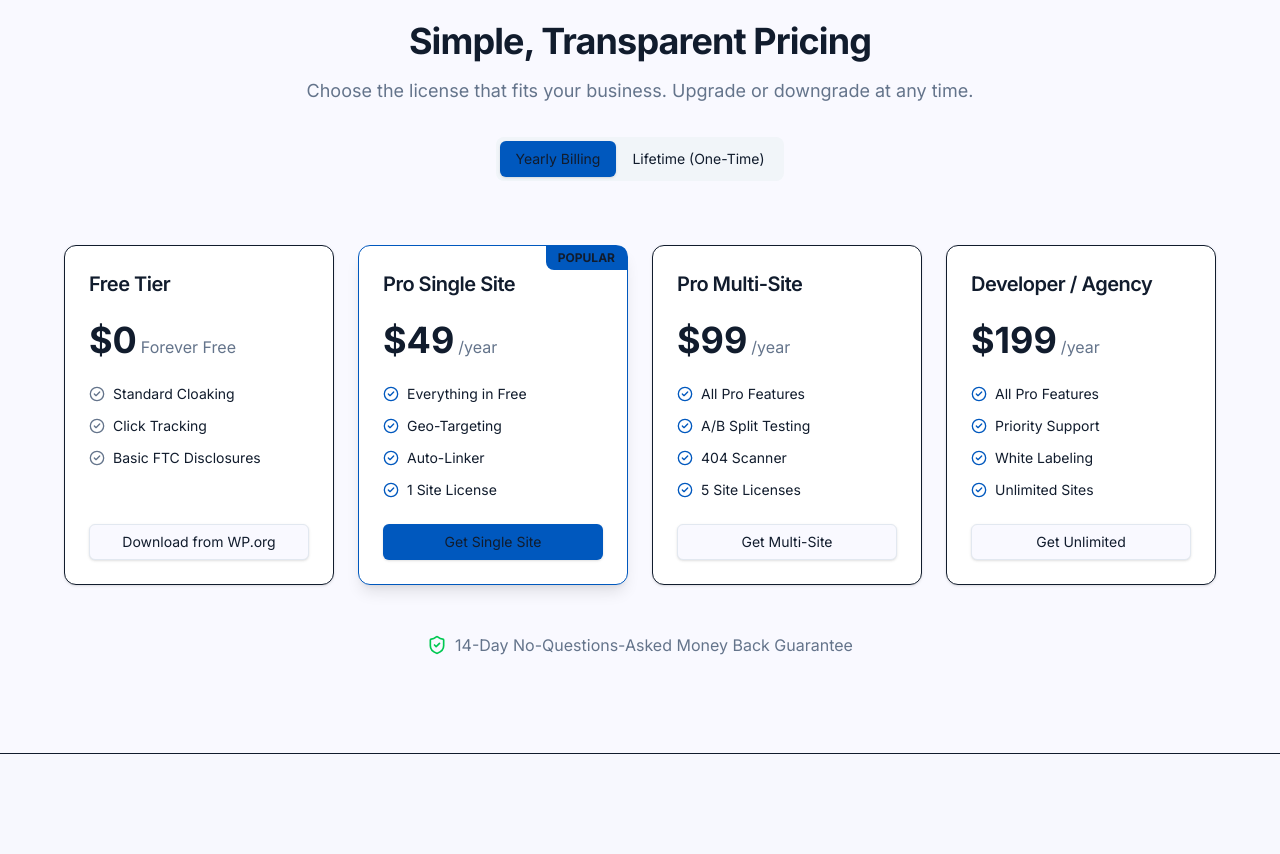
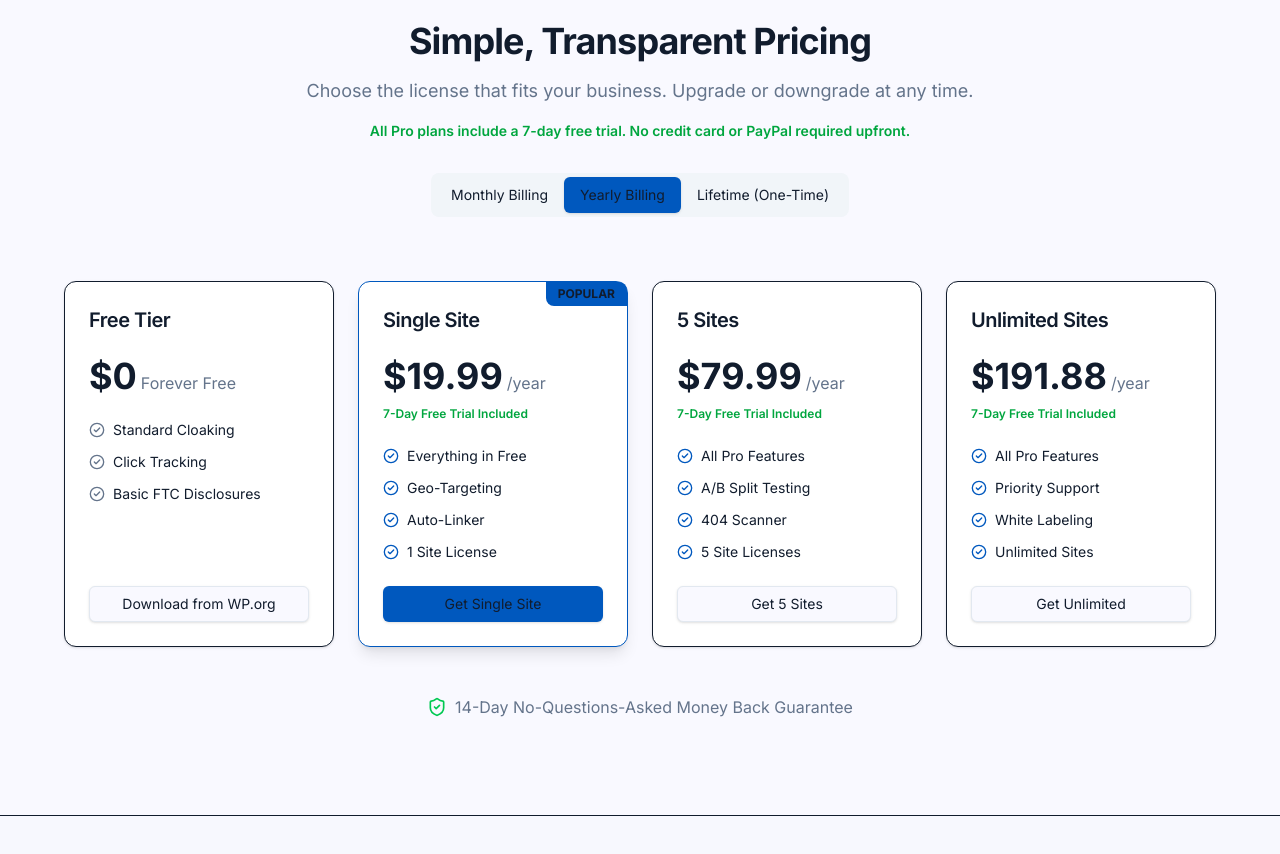
Before and after one commit to abusaeedsayem/VibePressStudio, a Next.js app: page /products/smart-affiliate-link-cloaker in a window 1280 px wide. Shown: the part 2800-3654 px from the top of the page. Built offline with nearby package versions, Linux system fonts and the light colour scheme.

Commit message:
Update Smart Affiliate Link Cloaker pricing plans and trial duration to match Freemius dashboard settings

```diff
--- a/src/app/products/smart-affiliate-link-cloaker/page.tsx
+++ b/src/app/products/smart-affiliate-link-cloaker/page.tsx
@@ -15,7 +15,7 @@ import {
 import { motion } from "framer-motion";
 
 export default function SmartAffiliateLinkCloakerPage() {
-  const [billingCycle, setBillingCycle] = useState<"yearly" | "lifetime">("yearly");
+  const [billingCycle, setBillingCycle] = useState<"monthly" | "yearly" | "lifetime">("yearly");
 
   return (
     <div className="flex flex-col min-h-screen">
@@ -248,9 +248,17 @@ export default function SmartAffiliateLinkCloakerPage() {
         <div className="container px-4 md:px-6 mx-auto">
           <div className="text-center max-w-3xl mx-auto mb-16">
             <h2 className="text-3xl md:text-4xl font-bold tracking-tight mb-4">Simple, Transparent Pricing</h2>
-            <p className="text-lg text-muted-foreground mb-8">Choose the license that fits your business. Upgrade or downgrade at any time.</p>
+            <p className="text-lg text-muted-foreground mb-4">Choose the license that fits your business. Upgrade or downgrade at any time.</p>
+            <p className="text-sm text-green-600 dark:text-green-400 font-semibold mb-8">All Pro plans include a 7-day free trial. No credit card or PayPal required upfront.</p>
 
             <div className="inline-flex bg-muted p-1 rounded-lg">
+              <Button
+                variant={billingCycle === "monthly" ? "default" : "ghost"}
+                onClick={() => setBillingCycle("monthly")}
+                className="rounded-md"
+              >
+                Monthly Billing
+              </Button>
               <Button
                 variant={billingCycle === "yearly" ? "default" : "ghost"}
                 onClick={() => setBillingCycle("yearly")}
@@ -292,15 +300,24 @@ export default function SmartAffiliateLinkCloakerPage() {
               </CardFooter>
             </Card>
 
-            {/* Pro Single */}
+            {/* Single Site */}
             <Card className="flex flex-col border-primary shadow-lg relative">
               <div className="absolute top-0 right-0 bg-primary text-primary-foreground text-xs font-bold px-3 py-1 rounded-bl-lg rounded-tr-lg">POPULAR</div>
               <CardHeader>
-                <CardTitle className="text-xl">Pro Single Site</CardTitle>
+                <CardTitle className="text-xl">Single Site</CardTitle>
                 <div className="mt-4">
-                  <span className="text-4xl font-bold">${billingCycle === "yearly" ? "49" : "149"}</span>
-                  <span className="text-muted-foreground ml-1">{billingCycle === "yearly" ? "/year" : "lifetime"}</span>
+                  <span className="text-4xl font-bold">
+                    ${billingCycle === "monthly" ? "2.99" : billingCycle === "yearly" ? "19.99" : "59.99"}
+                  </span>
+                  <span className="text-muted-foreground ml-1">
+                    {billingCycle === "monthly" ? "/month" : billingCycle === "yearly" ? "/year" : " lifetime"}
+                  </span>
                 </div>
+                {billingCycle !== "lifetime" && (
+                  <div className="text-xs text-green-600 dark:text-green-400 font-semibold mt-1">
+                    7-Day Free Trial Included
+                  </div>
+                )}
               </CardHeader>
               <CardContent className="flex-1">
                 <ul className="space-y-3">
@@ -311,18 +328,34 @@ export default function SmartAffiliateLinkCloakerPage() {
                 </ul>
               </CardContent>
               <CardFooter>
-                <Button className="w-full">Get Single Site</Button>
+                <Button className="w-full" asChild>
+                  <Link
+                    href={`https://checkout.freemius.com/checkout/hosted/?plan=83865&billing_cycle=${billingCycle === "yearly" ? "annual" : billingCycle}`}
+                    target="_blank"
+                  >
+                    Get Single Site
+                  </Link>
+                </Button>
               </CardFooter>
             </Card>
 
-            {/* Pro Multi */}
+            {/* 5 Sites */}
             <Card className="flex flex-col">
               <CardHeader>
-                <CardTitle className="text-xl">Pro Multi-Site</CardTitle>
+                <CardTitle className="text-xl">5 Sites</CardTitle>
                 <div className="mt-4">
-                  <span className="text-4xl font-bold">${billingCycle === "yearly" ? "99" : "299"}</span>
-                  <span className="text-muted-foreground ml-1">{billingCycle === "yearly" ? "/year" : "lifetime"}</span>
+                  <span className="text-4xl font-bold">
+                    ${billingCycle === "monthly" ? "7.99" : billingCycle === "yearly" ? "79.99" : "239.99"}
+                  </span>
+                  <span className="text-muted-foreground ml-1">
+                    {billingCycle === "monthly" ? "/month" : billingCycle === "yearly" ? "/year" : " lifetime"}
+                  </span>
                 </div>
+                {billingCycle !== "lifetime" && (
+                  <div className="text-xs text-green-600 dark:text-green-400 font-semibold mt-1">
+                    7-Day Free Trial Included
+                  </div>
+                )}
               </CardHeader>
               <CardContent className="flex-1">
                 <ul className="space-y-3">
@@ -333,18 +366,34 @@ export default function SmartAffiliateLinkCloakerPage() {
                 </ul>
               </CardContent>
               <CardFooter>
-                <Button variant="outline" className="w-full">Get Multi-Site</Button>
+                <Button variant="outline" className="w-full" asChild>
+                  <Link
+                    href={`https://checkout.freemius.com/checkout/hosted/?plan=83866&billing_cycle=${billingCycle === "yearly" ? "annual" : billingCycle}`}
+                    target="_blank"
+                  >
+                    Get 5 Sites
+                  </Link>
+                </Button>
               </CardFooter>
             </Card>
 
-            {/* Developer */}
+            {/* Unlimited Sites */}
             <Card className="flex flex-col">
               <CardHeader>
-                <CardTitle className="text-xl">Developer / Agency</CardTitle>
+                <CardTitle className="text-xl">Unlimited Sites</CardTitle>
                 <div className="mt-4">
-                  <span className="text-4xl font-bold">${billingCycle === "yearly" ? "199" : "499"}</span>
-                  <span className="text-muted-foreground ml-1">{billingCycle === "yearly" ? "/year" : "lifetime"}</span>
+                  <span className="text-4xl font-bold">
+                    ${billingCycle === "monthly" ? "19.99" : billingCycle === "yearly" ? "191.88" : "499.99"}
+                  </span>
+                  <span className="text-muted-foreground ml-1">
+                    {billingCycle === "monthly" ? "/month" : billingCycle === "yearly" ? "/year" : " lifetime"}
+                  </span>
                 </div>
+                {billingCycle !== "lifetime" && (
+                  <div className="text-xs text-green-600 dark:text-green-400 font-semibold mt-1">
+                    7-Day Free Trial Included
+                  </div>
+                )}
               </CardHeader>
               <CardContent className="flex-1">
                 <ul className="space-y-3">
@@ -355,7 +404,14 @@ export default function SmartAffiliateLinkCloakerPage() {
                 </ul>
               </CardContent>
               <CardFooter>
-                <Button variant="outline" className="w-full">Get Unlimited</Button>
+                <Button variant="outline" className="w-full" asChild>
+                  <Link
+                    href={`https://checkout.freemius.com/checkout/hosted/?plan=83867&billing_cycle=${billingCycle === "yearly" ? "annual" : billingCycle}`}
+                    target="_blank"
+                  >
+                    Get Unlimited
+                  </Link>
+                </Button>
               </CardFooter>
             </Card>
           </div>
--- a/src/data/products.ts
+++ b/src/data/products.ts
@@ -59,6 +59,7 @@ export const products: Product[] = [
     pricingTiers: [
       {
         planName: "Free",
+        priceMonthly: 0,
         priceYearly: 0,
         priceLifetime: null,
         features: [
@@ -71,31 +72,45 @@ export const products: Product[] = [
         isFeatured: false
       },
       {
-        planName: "Pro (Yearly)",
-        priceYearly: 49,
-        priceLifetime: null,
+        planName: "Single Site",
+        priceMonthly: 2.99,
+        priceYearly: 19.99,
+        priceLifetime: 59.99,
         features: [
           "Everything in Free",
-          "A/B Split Testing",
-          "Geo-Routing",
-          "Keyword Auto-linking",
-          "Advanced Analytics",
-          "Priority Support"
+          "Geo-Targeting",
+          "Auto-Linker",
+          "1 Site License"
         ],
-        checkoutUrl: "https://checkout.freemius.com/smart-affiliate-link-cloaker/pro-yearly",
+        checkoutUrl: "https://checkout.freemius.com/checkout/hosted/?plan=83865",
         isFeatured: true
       },
       {
-        planName: "Pro (Lifetime)",
-        priceYearly: null,
-        priceLifetime: 149,
+        planName: "5 Sites",
+        priceMonthly: 7.99,
+        priceYearly: 79.99,
+        priceLifetime: 239.99,
         features: [
-          "Everything in Pro",
-          "Lifetime Updates",
-          "Lifetime Support",
+          "All Pro Features",
+          "A/B Split Testing",
+          "404 Scanner",
+          "5 Site Licenses"
+        ],
+        checkoutUrl: "https://checkout.freemius.com/checkout/hosted/?plan=83866",
+        isFeatured: false
+      },
+      {
+        planName: "Unlimited Sites",
+        priceMonthly: 19.99,
+        priceYearly: 191.88,
+        priceLifetime: 499.99,
+        features: [
+          "All Pro Features",
+          "Priority Support",
+          "White Labeling",
           "Unlimited Sites"
         ],
-        checkoutUrl: "https://checkout.freemius.com/smart-affiliate-link-cloaker/pro-lifetime",
+        checkoutUrl: "https://checkout.freemius.com/checkout/hosted/?plan=83867",
         isFeatured: false
       }
     ],
--- a/src/types/product.ts
+++ b/src/types/product.ts
@@ -9,6 +9,7 @@ export interface KeyFeature {
 
 export interface PricingTier {
   planName: string;
+  priceMonthly?: number | null;
   priceYearly: number | null;
   priceLifetime: number | null;
   features: string[];
```
